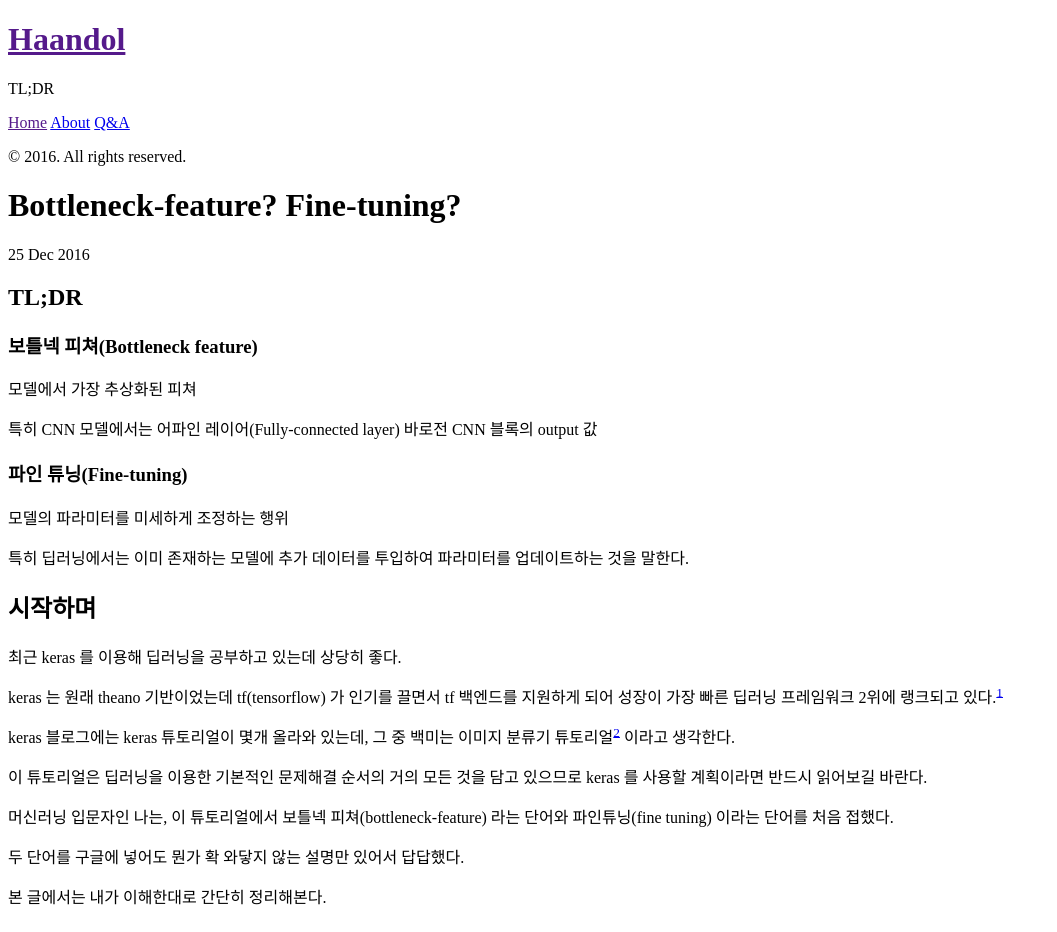
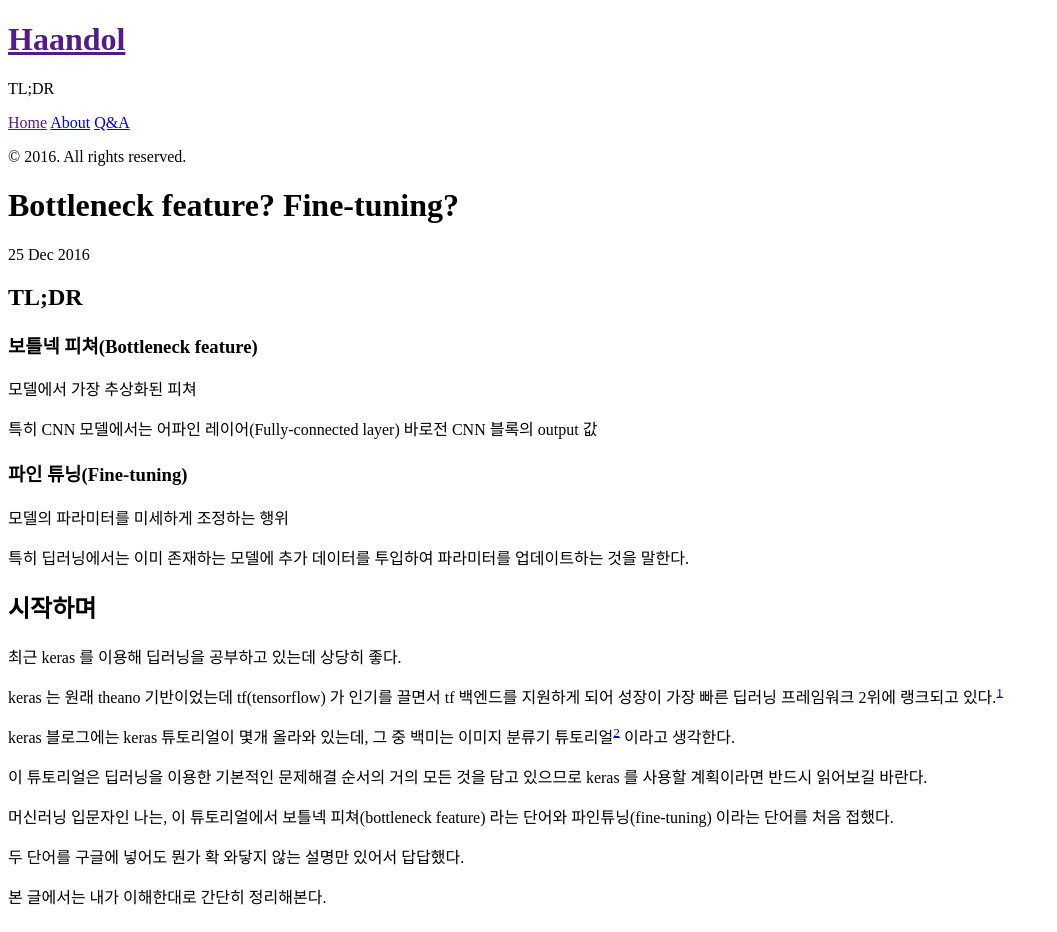
Before and after one commit to haandol/haandol.github.com, a Jekyll site: the page built from _posts/2016-12-25-define-bottleneck-feature-and-fine-tuning.md, in a window 1280 px wide and 1400 px high. Shown: the top 932 px of the window, without its empty margins (0-1057 px from the left). Built offline with Jekyll 4.4.1, drawn with Linux system fonts in a browser that asks for light colours; some of the changed text lies outside the part shown.

Commit message:
- 정책 일관되게 수정

```diff
--- a/_posts/2016-12-25-define-bottleneck-feature-and-fine-tuning.md
+++ b/_posts/2016-12-25-define-bottleneck-feature-and-fine-tuning.md
@@ -1,6 +1,6 @@
 ---
 layout: post
-title: Bottleneck-feature? Fine-tuning?
+title: Bottleneck feature? Fine-tuning?
 excerpt: 처음 보는 단어 보틀넥 피쳐, 파인튜닝을 알아보자
 author: vincent
 email: ldg55d@gmail.com
@@ -33,13 +33,13 @@ keras 블로그에는 keras 튜토리얼이 몇개 올라와 있는데, 그 중
 
 이 튜토리얼은 딥러닝을 이용한 기본적인 문제해결 순서의 거의 모든 것을 담고 있으므로 keras 를 사용할 계획이라면 반드시 읽어보길 바란다.
 
-머신러닝 입문자인 나는, 이 튜토리얼에서 보틀넥 피쳐(bottleneck-feature) 라는 단어와 파인튜닝(fine tuning) 이라는 단어를 처음 접했다.
+머신러닝 입문자인 나는, 이 튜토리얼에서 보틀넥 피쳐(bottleneck feature) 라는 단어와 파인튜닝(fine-tuning) 이라는 단어를 처음 접했다.
 
 두 단어를 구글에 넣어도 뭔가 확 와닿지 않는 설명만 있어서 답답했다.
 
 본 글에서는 내가 이해한대로 간단히 정리해본다.
 
-## 보틀넥 피쳐(Bottleneck-feature)
+## 보틀넥 피쳐(Bottleneck feature)
 
 ![VGG16 bottleneck feature](https://blog.keras.io/img/imgclf/vgg16_original.png)
 
```
